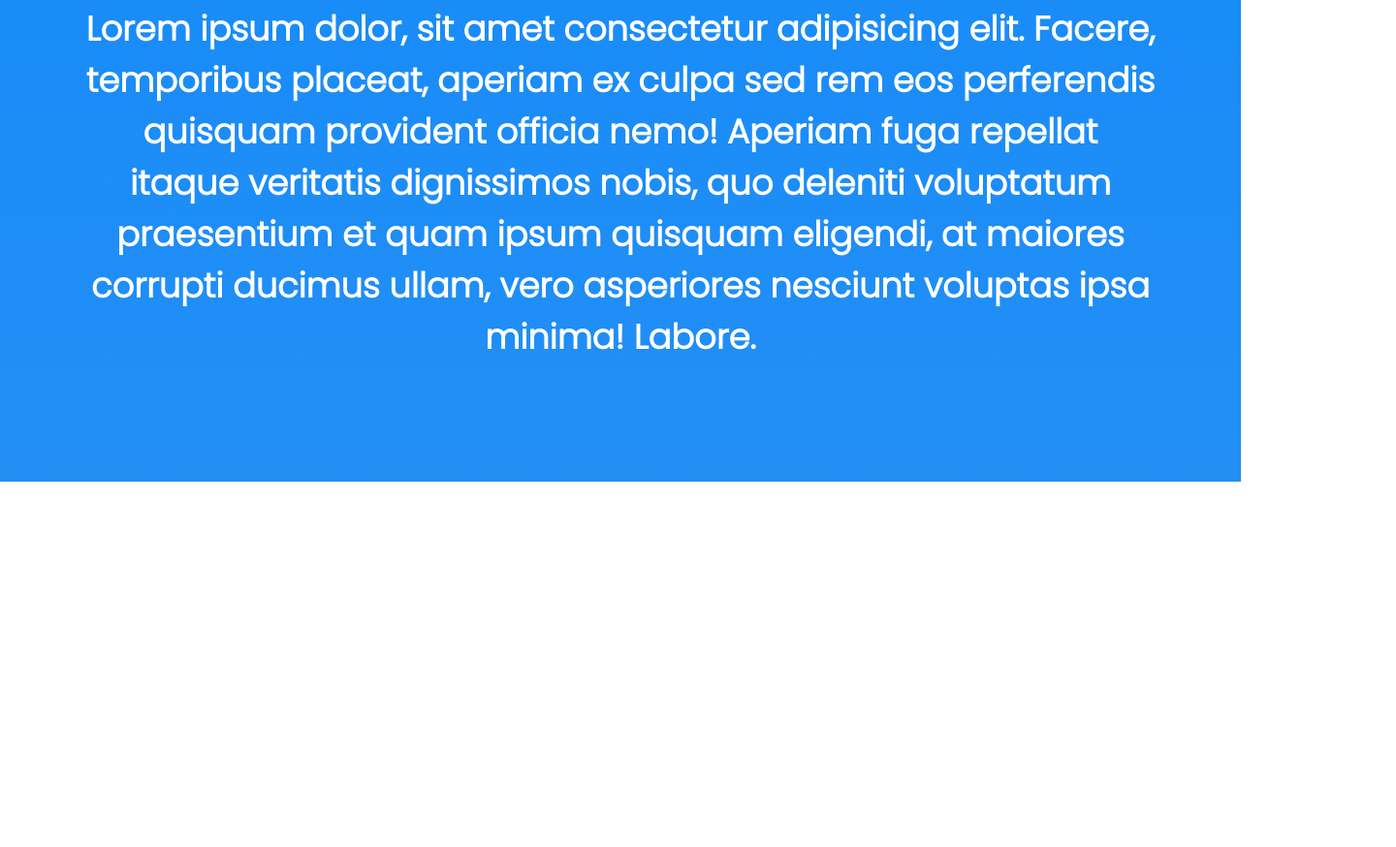
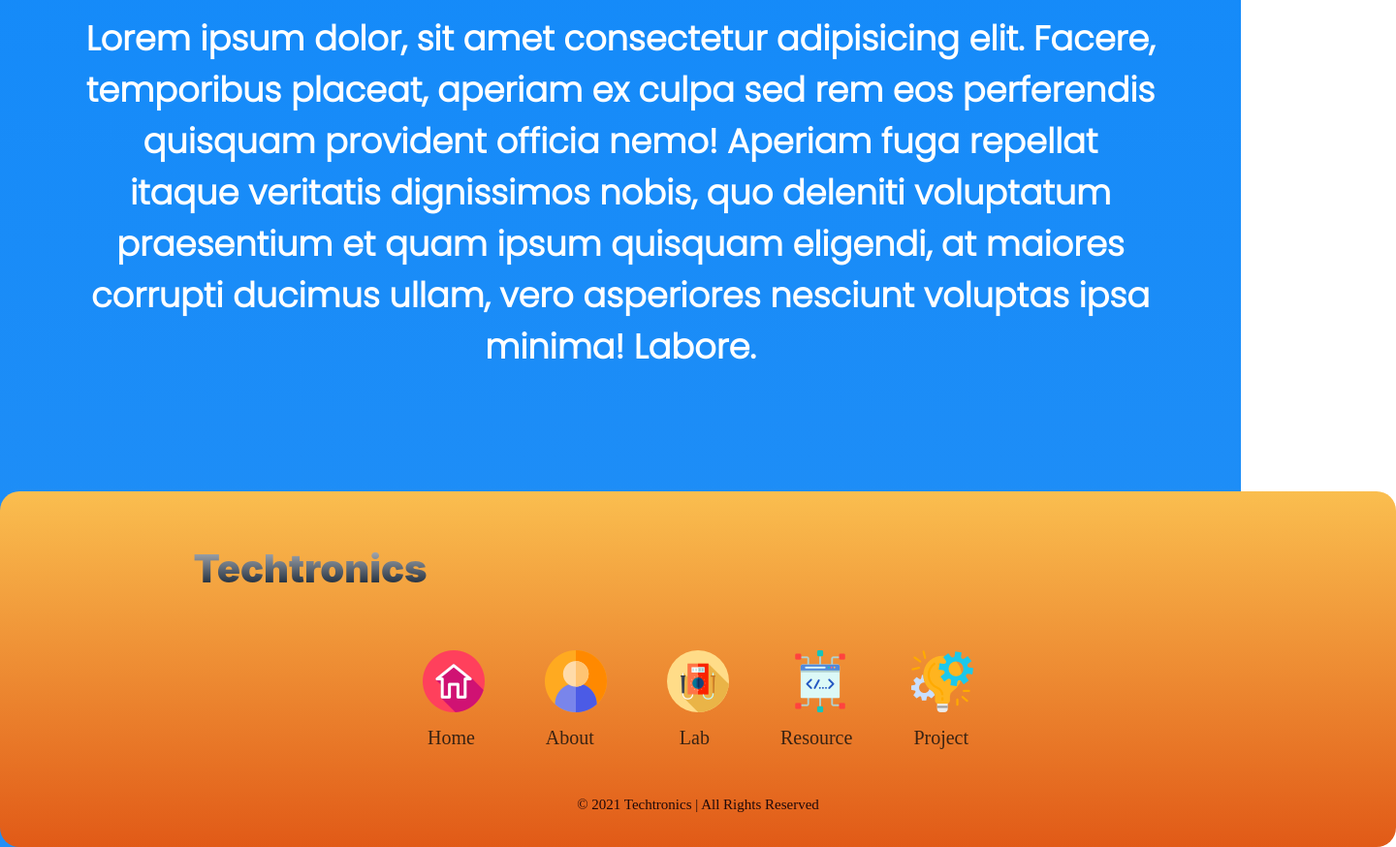
Before and after one commit to ECE-webdev-Bootcamp/techtronics, a plain HTML site: page index.html in a window 1280 px wide. Shown: the part 1332-2206 px from the top of the page at 97% size, 1440 px wide, since content can reach past the window. Before the commit the page ends 1829 px from the top, so only its background shows below. Drawn offline with Linux system fonts and the light colour scheme.

Commit message:
added footer

```diff
--- /dev/null
+++ b/css/footer.css
@@ -0,0 +1,98 @@
+@import url('https://fonts.googleapis.com/css2?family=Secular+One&display=swap');
+
+footer
+{
+    position: relative;
+    width: 100%;
+    background-color: #fabe4f ;
+    background: linear-gradient(to bottom,#fabe4f , #e15a17 );
+    min-height: 100px;
+    padding: 20px 80px;
+    display: flex;
+    justify-content: space-between;
+    align-items: center;
+    flex-direction: column;
+    border-radius: 20px;
+}
+
+footer .icon
+{
+    position: relative;
+    display: flex;
+    justify-content: center;
+    align-items: center;
+    margin: 10px 0;
+    flex-wrap: wrap;
+}
+
+footer .icon a
+{
+    list-style: none;
+    size: 10px;
+    justify-content: space-around;
+    position: linear;
+    display: inline-block;
+    align-items: center;
+    margin: 0px 31px;
+}
+
+footer .icon a:hover
+{
+    opacity: 0.75;
+    transform: translateY(-10px);
+    transition-duration: .25s;
+}
+
+footer ul
+{
+    margin-top: 0px;
+    padding: 0px;
+    font-style: none;
+    font-size: 20px;
+    line-height: 1.6;
+    margin-bottom: 0;
+    text-align: center;
+}
+
+footer ul li a
+{
+    color: #0E0E0E;
+    text-decoration: none;
+    opacity: 0.8;
+}
+
+footer ul li
+{
+    display: inline-block;
+    padding: 0px 29px;
+}
+
+footer ul li:hover
+{
+    opacity: 0.8;
+}
+
+p
+{
+    color: #210a0a;
+    font-size: 15px;
+    margin-top: 45px;
+}
+
+footer h2
+{
+    background: linear-gradient(to bottom, #bec1c7, #021122);
+    font-family: -apple-system, BlinkMacSystemFont, 'Segoe UI', Roboto, Oxygen, Ubuntu, Cantarell, 'Open Sans', 'Helvetica Neue', sans-serif;
+    position: relative;
+    font-weight: 1000;
+    font-size: 40px;
+    display: absolute;
+    justify-content: space-between;
+    margin-bottom: 50px;
+    margin-top: 35px;
+    padding-right: 800px;
+    -webkit-background-clip: text;
+    background-clip: text;
+    -webkit-text-fill-color: transparent;
+
+}
--- a/index.html
+++ b/index.html
@@ -1,4 +1,5 @@
 <html>
+
 <head>
   <meta charset="utf-8" />
   <meta http-equiv="X-UA-Compatible" content="IE=edge" />
@@ -6,14 +7,16 @@
   <meta name="description" content="" />
   <meta name="viewport" content="width=device-width, initial-scale=1" />
   <link rel="stylesheet" href="css/index.css" />
+  <link rel="stylesheet" href="css/footer.css"/>
 </head>
+
 <body>
   <div class="homepage">
     <nav class="navigation-bar">
       <h1 class="logo" src="logo.png">Techtronics</h1>
       <div class="other" id="other">
-        <a  href="index.html">Home</a>
-        <a  href="about.html">About</a>
+        <a href="index.html">Home</a>
+        <a href="about.html">About</a>
         <a href="labs.html"> Labs </a>
         <a href="project.html"> Projects </a>
         <a href="resource.html">Resources</a>
@@ -31,9 +34,53 @@
   </div>
   <section class="homepage-2">
     <h1 class="title-2"> What is techtronics ? </h1>
-      <p class="para-2">Lorem ipsum dolor, sit amet consectetur adipisicing elit. Facere, temporibus placeat, aperiam ex culpa sed rem eos perferendis quisquam provident officia nemo! Aperiam fuga repellat itaque veritatis dignissimos nobis, quo deleniti voluptatum praesentium et quam ipsum quisquam eligendi, at maiores corrupti ducimus ullam, vero asperiores nesciunt voluptas ipsa minima! Labore.</p>
+    <p class="para-2">Lorem ipsum dolor, sit amet consectetur adipisicing elit. Facere, temporibus placeat, aperiam ex
+      culpa sed rem eos perferendis quisquam provident officia nemo! Aperiam fuga repellat itaque veritatis dignissimos
+      nobis, quo deleniti voluptatum praesentium et quam ipsum quisquam eligendi, at maiores corrupti ducimus ullam,
+      vero asperiores nesciunt voluptas ipsa minima! Labore.</p>
   </section>
+  <footer>
+    <div class=Title>
+      <h2>Techtronics</h2>
+    </div>
+    <div class="icon">
+      <div>
+        <a href="index.html" target="_blank">
+          <img src="assets/Icons/Home.png" alt="HOME Icon">
+        </a>
+      </div>
+      <div>
+        <a href="about.html" target="">
+          <img src="assets/Icons/About.png" alt="About Icon"></a>
+      </div>
+      <div>
+        <a href="labs.html" target="_blank">
+          <img src="assets/Icons/Lab.png" alt="Lab Icon">
+        </a>
+      </div>
+      <div>
+        <a href="resource.html" target="_blank">
+          <img src="assets/Icons/Resources.png" alt="Resource Icon">
+        </a>
+      </div>
+      <div>
+        <a href="project.html" target="_blank">
+          <img src="assets/Icons/Projects.png" alt="Project Icon">
+        </a>
+      </div>
+    </div>
+    <ul class="menu_type">
+      <li><a href="index.html">Home</a></li>
+      <li><a href="about.html">&ensp;About</a></li>
+      <li><a href="labs.html">&nbsp;&emsp;Lab</a></li>
+      <li><a href="resource.html">&nbsp;&nbsp;Resource</a></li>
+      <li><a href="project.html">Project</a></li>
+    </ul>
 
+    <p>© 2021 Techtronics | All Rights Reserved</p>
+
+
+  </footer>
 
 
 
@@ -47,4 +94,5 @@
 
 
 </body>
+
 </html>
```
Also changed, not shown: footer.html (added, +57 -0 lines), assets/Icons/About.png (added), assets/Icons/Home.png (added), assets/Icons/Lab.png (added), assets/Icons/Projects.png (added), assets/Icons/Resources.png (added). Lines whose indentation alone changed are shown as unchanged.
